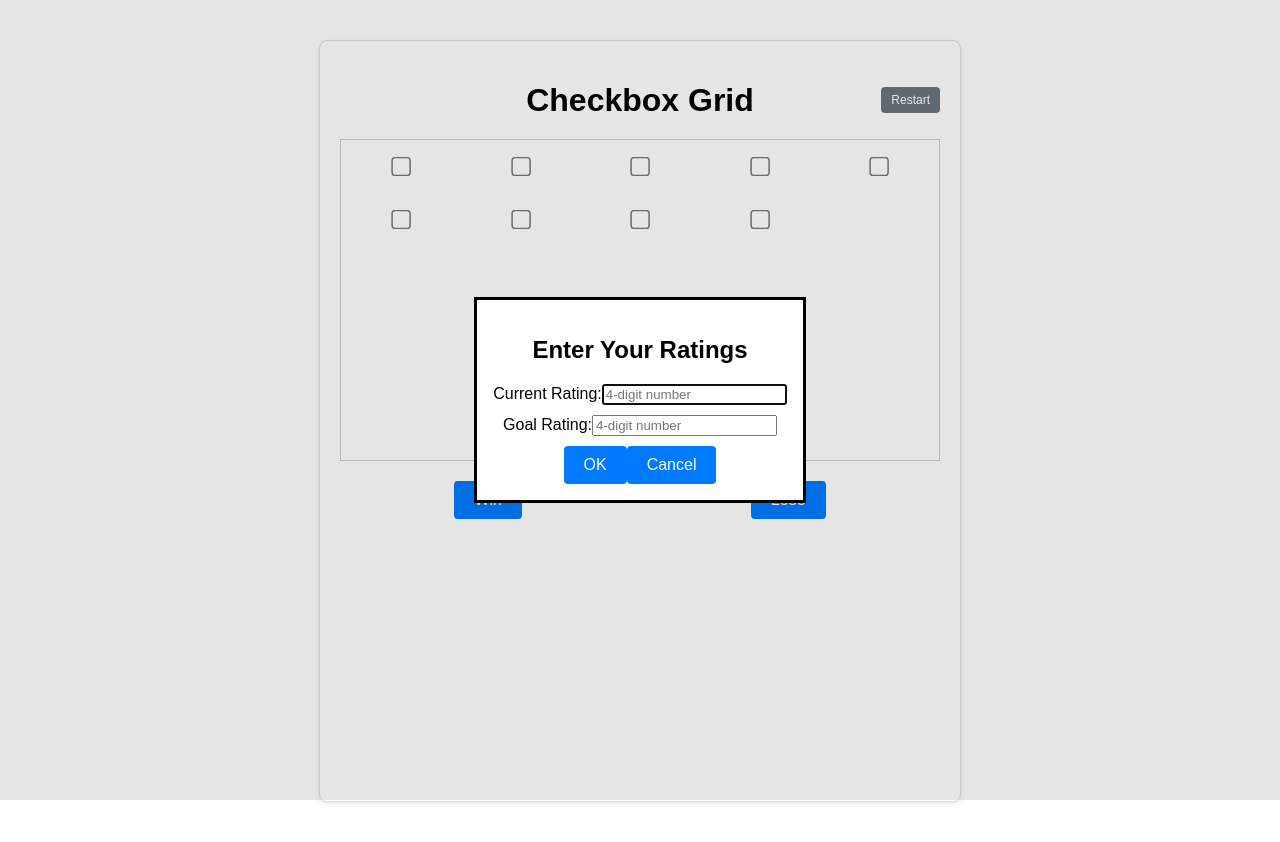
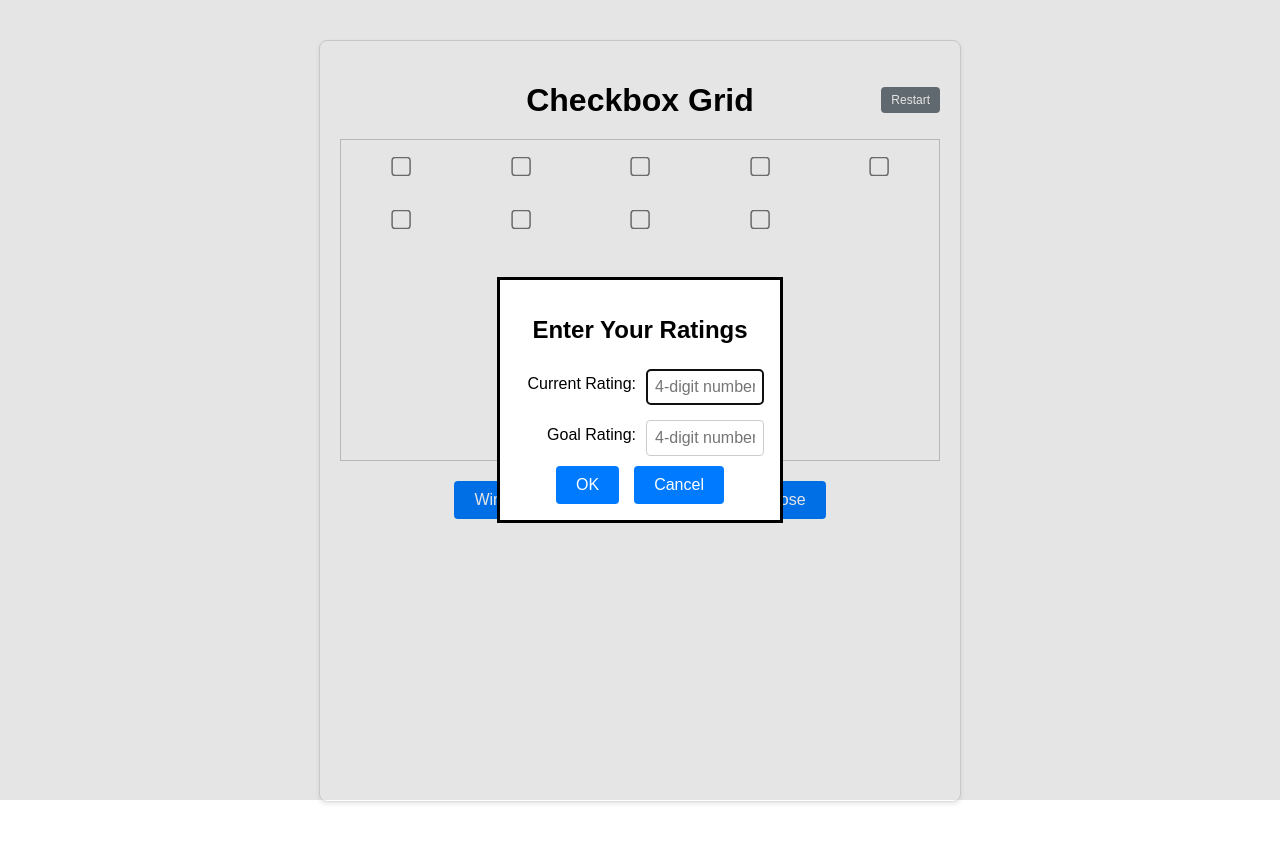
Before and after one commit to carinawic/checkboxapp, a React (Create React App) app: page / in a window 1280 px wide. Both pictures are taken after a click on the button "Restart". Built offline with nearby package versions, Linux system fonts and the light colour scheme.

Commit message:
finalize modal design

```diff
--- a/src/App.css
+++ b/src/App.css
@@ -101,3 +101,46 @@ button:hover {
 .restart-button:hover {
   background-color: #5a6268;
 }
+
+/* Modal Input - Set fixed width for consistency */
+.modal-input {
+  width: 100px; /* Set a fixed width */
+  padding: 8px;
+  font-size: 16px;
+  margin-top: 5px;
+  border: 1px solid #ccc;
+  border-radius: 4px;
+  text-align: center;
+}
+
+/* Align label and input in a row */
+.modal-row {
+  display: flex;
+  justify-content: center;
+  align-items: center;
+  gap: 10px; /* Space between label and input */
+  margin-top: 10px;
+}
+
+/* Labels - Set Fixed Width */
+.modal-row label {
+  width: 120px; /* Make both labels the same width */
+  text-align: right; /* Align text to the right for consistency */
+}
+
+/* Inputs - Set Fixed Width */
+.modal-input {
+  width: 100px; /* Ensure inputs match in length */
+  padding: 8px;
+  font-size: 16px;
+  border: 1px solid #ccc;
+  border-radius: 4px;
+  text-align: center;
+}
+
+.modal-button-row {
+  margin-top: 10px;
+  display: flex;
+  justify-content: center;
+  gap: 15px; /* Space between buttons */
+}
--- a/src/App.js
+++ b/src/App.js
@@ -82,8 +82,8 @@ function App() {
       <dialog ref={modalRef} className="popup-modal">
         <h2>Enter Your Ratings</h2>
 
-        {/* Current Rating - New Line */}
-        <div>
+        {/* Current Rating - Now Matches Goal Rating */}
+        <div className="modal-row">
           <label>Current Rating:</label>
           <input
             type="text"
@@ -96,8 +96,8 @@ function App() {
           />
         </div>
 
-        {/* Goal Rating - New Line */}
-        <div style={{ marginTop: "10px" }}>
+        {/* Goal Rating - Now Matches Current Rating */}
+        <div className="modal-row">
           <label>Goal Rating:</label>
           <input
             type="text"
@@ -110,8 +110,8 @@ function App() {
           />
         </div>
 
-        {/* Buttons moved to a new row */}
-        <div style={{ marginTop: "10px" }}>
+        {/* Buttons moved to a new row with spacing applied via CSS */}
+        <div className="modal-button-row">
           <button className="modal-button" onClick={handleModalSubmit}>
             OK
           </button>
```
